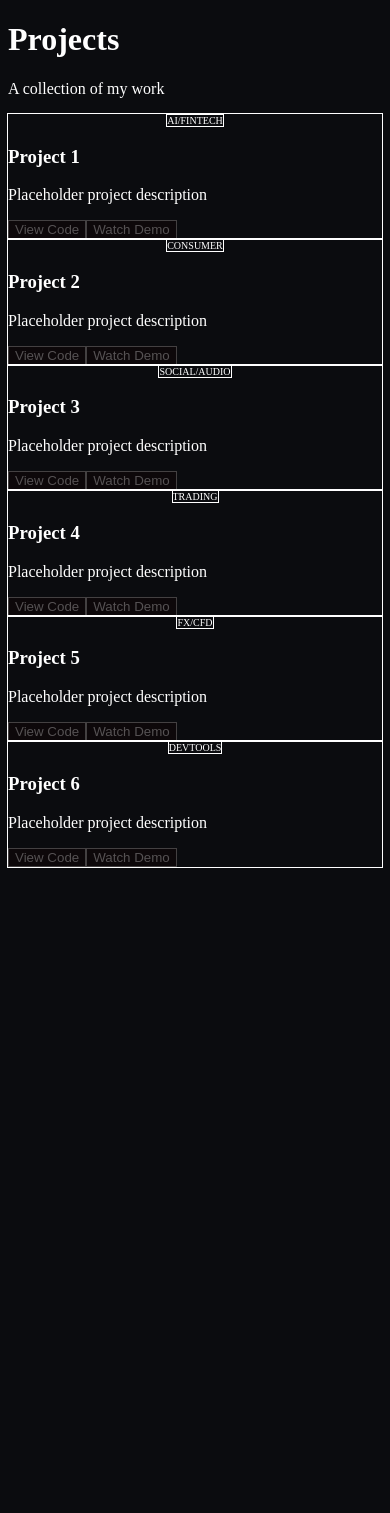
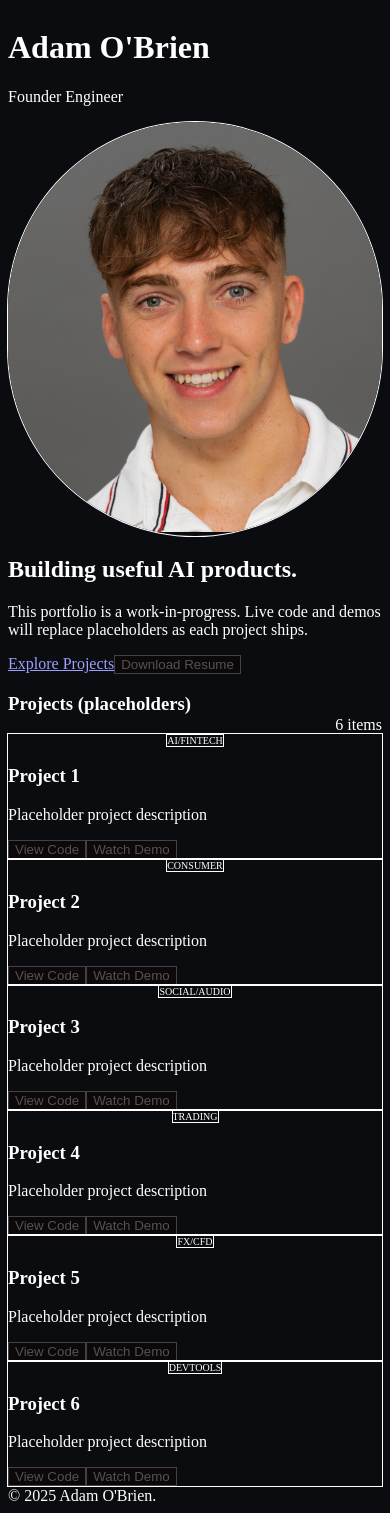
Before and after one commit to adamobrien-dev/portfolio-site, a Next.js app: page / in a window 390 px wide. Before the commit the page ends 875 px from the top, so only its background shows below. Built offline with nearby package versions, Linux system fonts and the light colour scheme.

Commit message:
feat: assemble homepage with hero and placeholder projects. Basic scaffold complete

```diff
--- a/src/app/page.tsx
+++ b/src/app/page.tsx
@@ -1,24 +1,26 @@
+import SiteHeader from "@/components/SiteHeader";
+import SiteFooter from "@/components/SiteFooter";
+import Hero from "@/components/Hero";
+import Card from "@/components/Card";
 import { projects } from "@/data/projects";
-import Card from "@/components/Card";
 
-export default function Home() {
+export default function Page() {
   return (
-    <div className="min-h-screen bg-dark p-8 sm:p-12 lg:p-16">
-      <div className="max-w-7xl mx-auto">
-        <h1 className="text-4xl font-bold text-white mb-2">Projects</h1>
-        <p className="text-white/60 mb-12">A collection of my work</p>
-
-        <div className="grid grid-cols-1 md:grid-cols-2 lg:grid-cols-3 gap-6">
-          {projects.map((project) => (
-            <Card
-              key={project.key}
-              title={project.title}
-              blurb={project.blurb}
-              badge={project.badge}
-            />
+    <main className="min-h-screen bg-dark text-white">
+      <SiteHeader />
+      <Hero />
+      <section id="projects" className="mx-auto max-w-6xl px-6 pb-16">
+        <div className="mb-6 flex items-end justify-between">
+          <h3 className="text-xl font-semibold">Projects (placeholders)</h3>
+          <span className="text-xs text-white/50">{projects.length} items</span>
+        </div>
+        <div className="grid gap-6 sm:grid-cols-2 lg:grid-cols-3">
+          {projects.map((p) => (
+            <Card key={p.key} title={p.title} blurb={p.blurb} badge={p.badge} />
           ))}
         </div>
-      </div>
-    </div>
+      </section>
+      <SiteFooter />
+    </main>
   );
 }
--- a/src/components/SiteFooter.tsx
+++ b/src/components/SiteFooter.tsx
@@ -2,7 +2,7 @@ export default function SiteFooter() {
   return (
     <footer className="border-t border-white/10">
       <div className="mx-auto max-w-6xl px-6 py-10 text-sm text-white/60">
-        © {new Date().getFullYear()} Adam O'Brien. Placeholders today, shipping tomorrow.
+        © {new Date().getFullYear()} Adam O'Brien.
       </div>
     </footer>
   );
--- a/src/components/SiteHeader.tsx
+++ b/src/components/SiteHeader.tsx
@@ -3,7 +3,7 @@ export default function SiteHeader() {
     <header className="mx-auto flex max-w-6xl items-center justify-between px-6 py-8">
       <div>
         <h1 className="text-4xl md:text-5xl font-bold">Adam O'Brien</h1>
-        <p className="mt-2 text-white/60">Founder • Engineer</p>
+        <p className="mt-2 text-white/60">Founder Engineer</p>
       </div>
       <nav className="hidden md:flex gap-6 text-white/70">
         <a className="hover:text-white" href="#projects">Projects</a>
```
